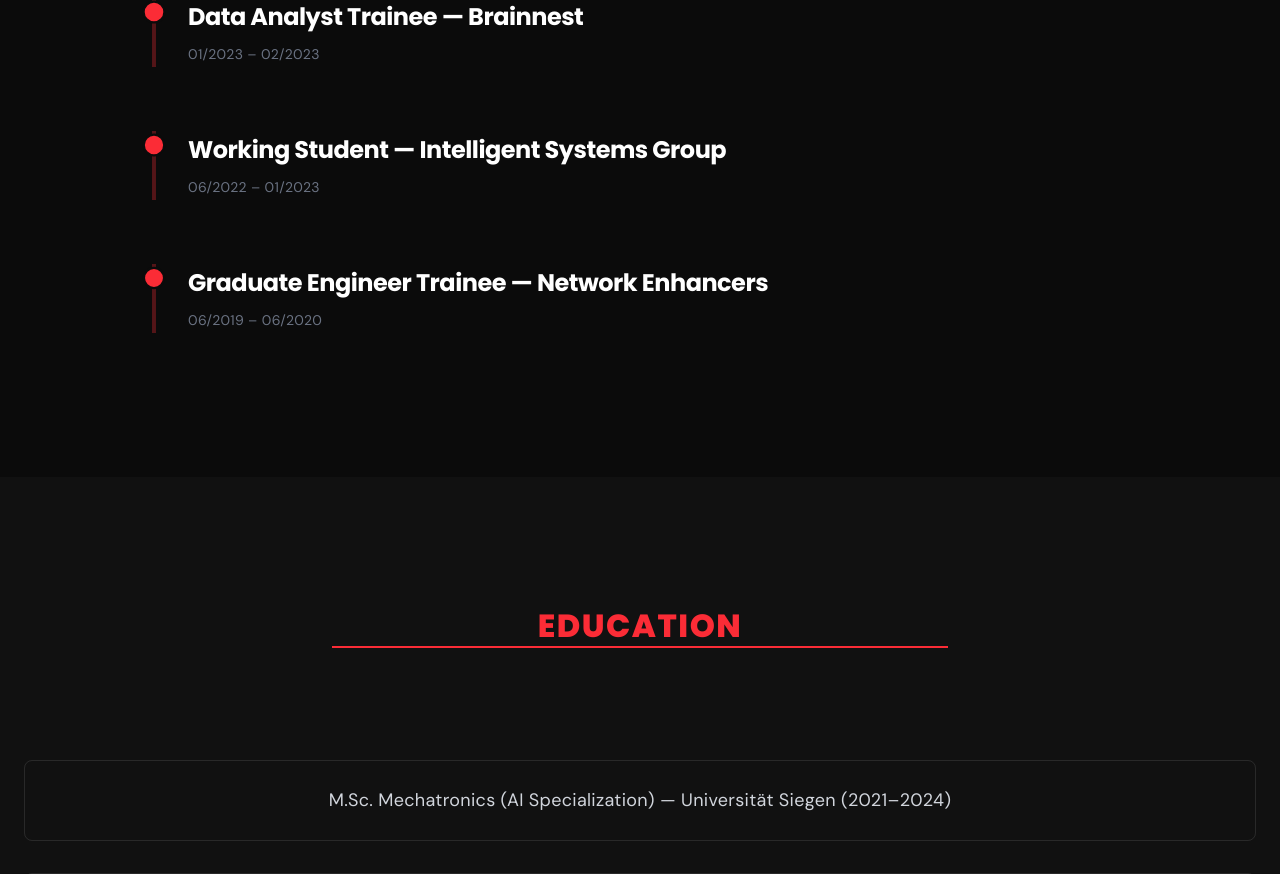
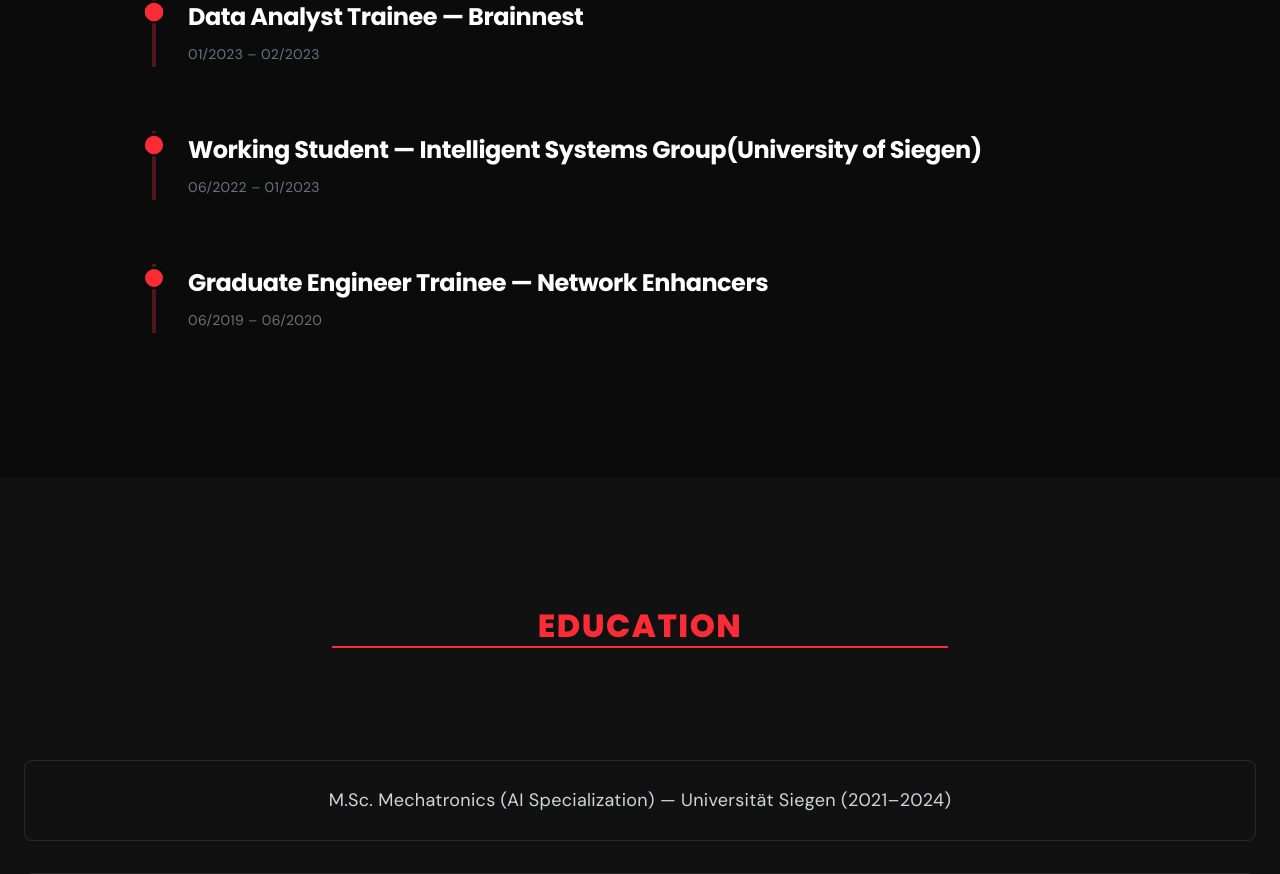
Before and after one commit to SaiKrishnaRaoAnugu/saikrsihna-portfolio, a Next.js app: page / in a window 1280 px wide. Shown: the part 5219-6093 px from the top of the page. Built offline with nearby package versions, Linux system fonts and the light colour scheme.

Commit message:
fix: added university name in the work student experince

```diff
--- a/app/page.tsx
+++ b/app/page.tsx
@@ -560,7 +560,7 @@ export default function Home() {
                 description: "",
               },
               {
-                title: "Working Student — Intelligent Systems Group",
+                title: "Working Student — Intelligent Systems Group(University of Siegen)",
                 period: "06/2022 – 01/2023",
                 description: "",
               },
```
